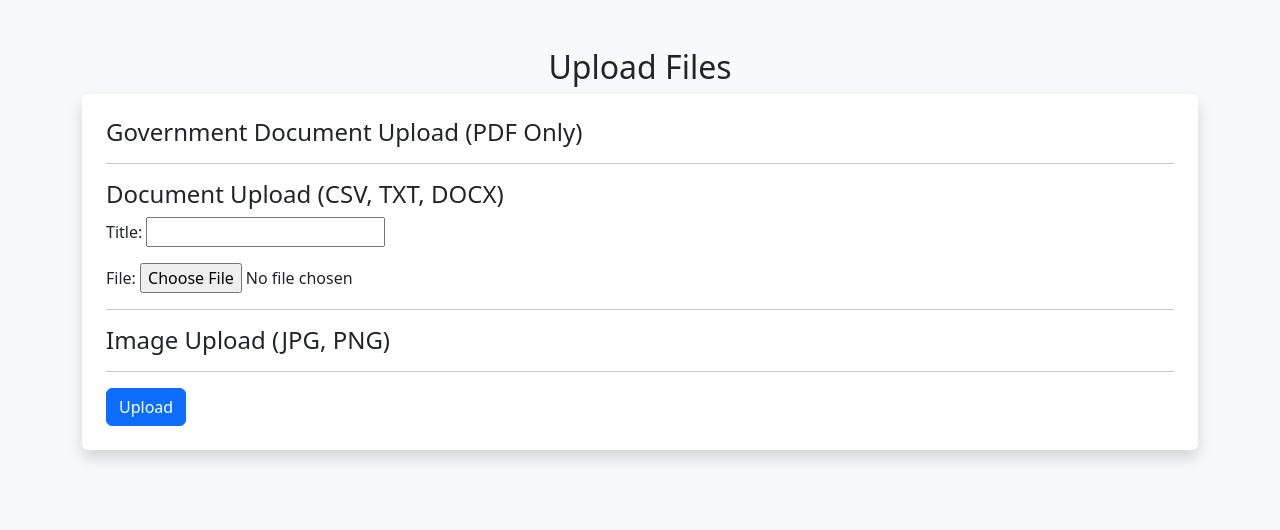
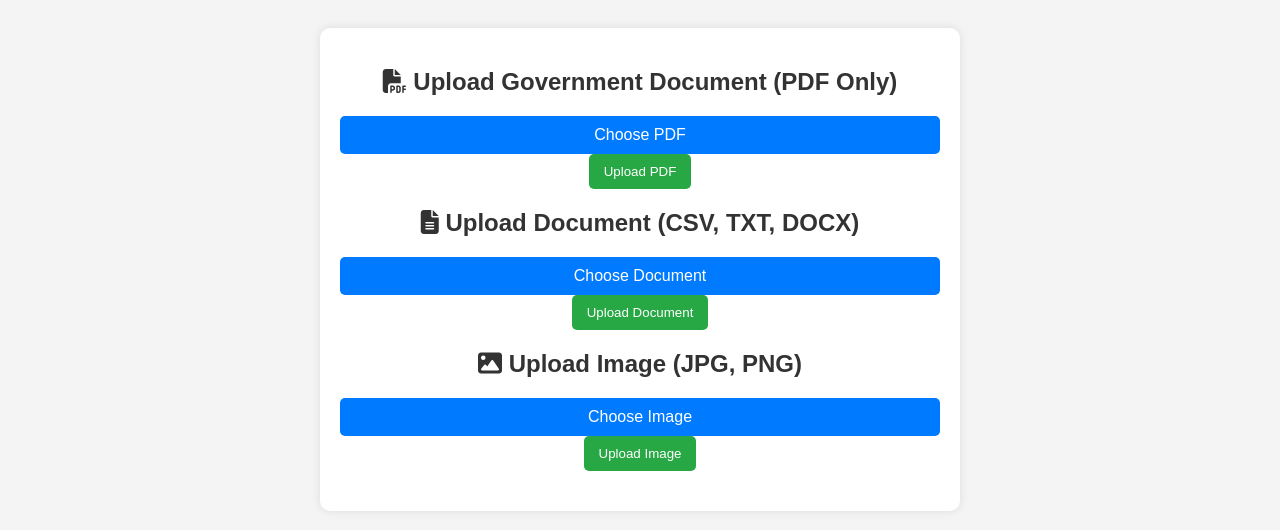
Before and after one commit to Randomlyclueless/Edushield, a Django app: template safeshield/safeshieldapp/templates/upload.html in a window 1280 px wide. Shown: the top 530 px of the page. Run offline with Django 5.2, Linux system fonts and the light colour scheme; the template is opened without the code that fills it: values that come from a table or form of the project are taken from there, others are empty; parts of the project's set-up code (start-up, migrations or seed data) failed here and were passed over; some libraries are stand-ins or nearby versions.

Commit message:
added_upload_py
changed

```diff
--- a/safeshield/safeshield/urls.py
+++ b/safeshield/safeshield/urls.py
@@ -14,6 +14,10 @@ urlpatterns = [
 ]
 from django.conf import settings
 from django.conf.urls.static import static
+from django.urls import include
 
-urlpatterns += static(settings.MEDIA_URL, document_root=settings.MEDIA_ROOT)
-urlpatterns += static(settings.STATIC_URL, document_root=settings.STATIC_ROOT)
+
+
+urlpatterns += [
+    path('', include('safeshieldapp.urls')),
+] + static(settings.MEDIA_URL, document_root=settings.MEDIA_ROOT)
--- a/safeshield/safeshieldapp/forms.py
+++ b/safeshield/safeshieldapp/forms.py
@@ -1,17 +1,37 @@
 from django import forms
-from .models import GovernmentDocument, GeneralDocument, ImageUpload
+from .models import UploadedFile
 
-class GovernmentDocumentForm(forms.ModelForm):
+class PDFUploadForm(forms.ModelForm):
     class Meta:
-        model = GovernmentDocument
-        fields = ['title', 'file']
+        model = UploadedFile
+        fields = ['file']
 
-class GeneralDocumentForm(forms.ModelForm):
+    def clean_file(self):
+        file = self.cleaned_data.get('file')
+        if not file.name.endswith('.pdf'):
+            raise forms.ValidationError("Only PDF files are allowed.")
+        return file
+
+class DocumentUploadForm(forms.ModelForm):
     class Meta:
-        model = GeneralDocument
-        fields = ['title', 'file']
+        model = UploadedFile
+        fields = ['file']
+
+    def clean_file(self):
+        file = self.cleaned_data.get('file')
+        allowed_extensions = ['.csv', '.txt', '.docx']
+        if not any(file.name.endswith(ext) for ext in allowed_extensions):
+            raise forms.ValidationError("Only CSV, TXT, or DOCX files are allowed.")
+        return file
 
 class ImageUploadForm(forms.ModelForm):
     class Meta:
-        model = ImageUpload
-        fields = ['title', 'file']
+        model = UploadedFile
+        fields = ['file']
+
+    def clean_file(self):
+        file = self.cleaned_data.get('file')
+        allowed_extensions = ['.jpg', '.jpeg', '.png']
+        if not any(file.name.endswith(ext) for ext in allowed_extensions):
+            raise forms.ValidationError("Only JPG, JPEG, or PNG images are allowed.")
+        return file
--- a/safeshield/safeshieldapp/models.py
+++ b/safeshield/safeshieldapp/models.py
@@ -30,32 +30,21 @@ class Ticket(models.Model):
 
     def __str__(self):
         return f"Ticket {self.id} - {self.status}"
+from django.core.exceptions import ValidationError
 
-
-# Custom User Model with OTP and fixed conflicts
+# Model to store uploaded files
 from django.db import models
 
-# Function to store files in respective folders
-def upload_to_gov(instance, filename):
-    return f'government_docs/{filename}'
+class UploadedFile(models.Model):
+    FILE_TYPES = [
+        ('pdf', 'PDF Document'),
+        ('doc', 'Document File'),
+        ('image', 'Image File'),
+    ]
 
-def upload_to_docs(instance, filename):
-    return f'documents/{filename}'
+    file = models.FileField(upload_to='uploads/')
+    file_type = models.CharField(max_length=10, choices=FILE_TYPES)
+    uploaded_at = models.DateTimeField(auto_now_add=True)
 
-def upload_to_images(instance, filename):
-    return f'images/{filename}'
-
-# Government Documents (PDFs only)
-class GovernmentDocument(models.Model):
-    title = models.CharField(max_length=255)
-    file = models.FileField(upload_to=upload_to_gov)
-
-# General Documents (CSV, TXT, DOC)
-class GeneralDocument(models.Model):
-    title = models.CharField(max_length=255)
-    file = models.FileField(upload_to=upload_to_docs)
-
-# Images (JPG, PNG)
-class ImageUpload(models.Model):
-    title = models.CharField(max_length=255)
-    file = models.ImageField(upload_to=upload_to_images)
+    def __str__(self):
+        return self.file.name
--- a/safeshield/safeshieldapp/templates/upload.html
+++ b/safeshield/safeshieldapp/templates/upload.html
@@ -3,31 +3,80 @@
 <head>
     <meta charset="UTF-8">
     <meta name="viewport" content="width=device-width, initial-scale=1.0">
-    <title>Upload Files</title>
-    <link rel="stylesheet" href="https://cdn.jsdelivr.net/npm/bootstrap@5.3.0/dist/css/bootstrap.min.css">
+    <title>Upload Documents</title>
+    <link rel="stylesheet" href="https://cdnjs.cloudflare.com/ajax/libs/font-awesome/6.4.2/css/all.min.css">
+    <style>
+        body {
+            font-family: Arial, sans-serif;
+            background-color: #f4f4f4;
+            text-align: center;
+            padding: 20px;
+        }
+        .container {
+            background: white;
+            max-width: 600px;
+            margin: auto;
+            padding: 20px;
+            box-shadow: 0px 0px 10px rgba(0, 0, 0, 0.1);
+            border-radius: 10px;
+        }
+        h2 {
+            color: #333;
+        }
+        form {
+            margin-bottom: 20px;
+        }
+        input[type="file"] {
+            display: none;
+        }
+        label {
+            display: block;
+            background: #007BFF;
+            color: white;
+            padding: 10px;
+            cursor: pointer;
+            border-radius: 5px;
+        }
+        label:hover {
+            background: #0056b3;
+        }
+        button {
+            background: #28a745;
+            color: white;
+            padding: 10px 15px;
+            border: none;
+            cursor: pointer;
+            border-radius: 5px;
+        }
+        button:hover {
+            background: #218838;
+        }
+    </style>
 </head>
-<body class="bg-light">
-    <div class="container mt-5">
-        <h2 class="text-center">Upload Files</h2>
-        <form method="POST" enctype="multipart/form-data" class="p-4 bg-white shadow rounded">
+<body>
+    <div class="container">
+        <h2><i class="fa fa-file-pdf"></i> Upload Government Document (PDF Only)</h2>
+        <form method="POST" enctype="multipart/form-data">
             {% csrf_token %}
+            <label for="pdfFile">Choose PDF</label>
+            <input type="file" id="pdfFile" name="pdf_file" accept=".pdf">
+            <button type="submit" name="pdf_upload">Upload PDF</button>
+        </form>
 
-            <!-- Government Documents (PDF) -->
-            <h4>Government Document Upload (PDF Only)</h4>
-            {{ gov_doc_form.as_p }}
-            <hr>
+        <h2><i class="fa fa-file-alt"></i> Upload Document (CSV, TXT, DOCX)</h2>
+        <form method="POST" enctype="multipart/form-data">
+            {% csrf_token %}
+            <label for="docFile">Choose Document</label>
+            <input type="file" id="docFile" name="doc_file" accept=".csv,.txt,.doc,.docx">
+            <button type="submit" name="doc_upload">Upload Document</button>
+        </form>
 
-            <!-- Document Files (CSV, TXT, DOCX) -->
-            <h4>Document Upload (CSV, TXT, DOCX)</h4>
-            {{ doc_form.as_p }}
-            <hr>
-
-            <!-- Image Upload (JPG, PNG) -->
-            <h4>Image Upload (JPG, PNG)</h4>
-            {{ img_form.as_p }}
-            <hr>
-
-            <button type="submit" class="btn btn-primary">Upload</button>
+        <h2><i class="fa fa-image"></i> Upload Image (JPG, PNG)</h2>
+        <form method="POST" enctype="multipart/form-data">
+            {% csrf_token %}
+            <label for="imgFile">Choose Image</label>
+            <input type="file" id="imgFile" name="img_file" accept=".jpg,.jpeg,.png">
+            <button type="submit" name="image_upload">Upload Image</button>
         </form>
     </div>
 </body>
```
Also changed, not shown: safeshield/safeshieldapp/views.py (+42 -0 lines).
